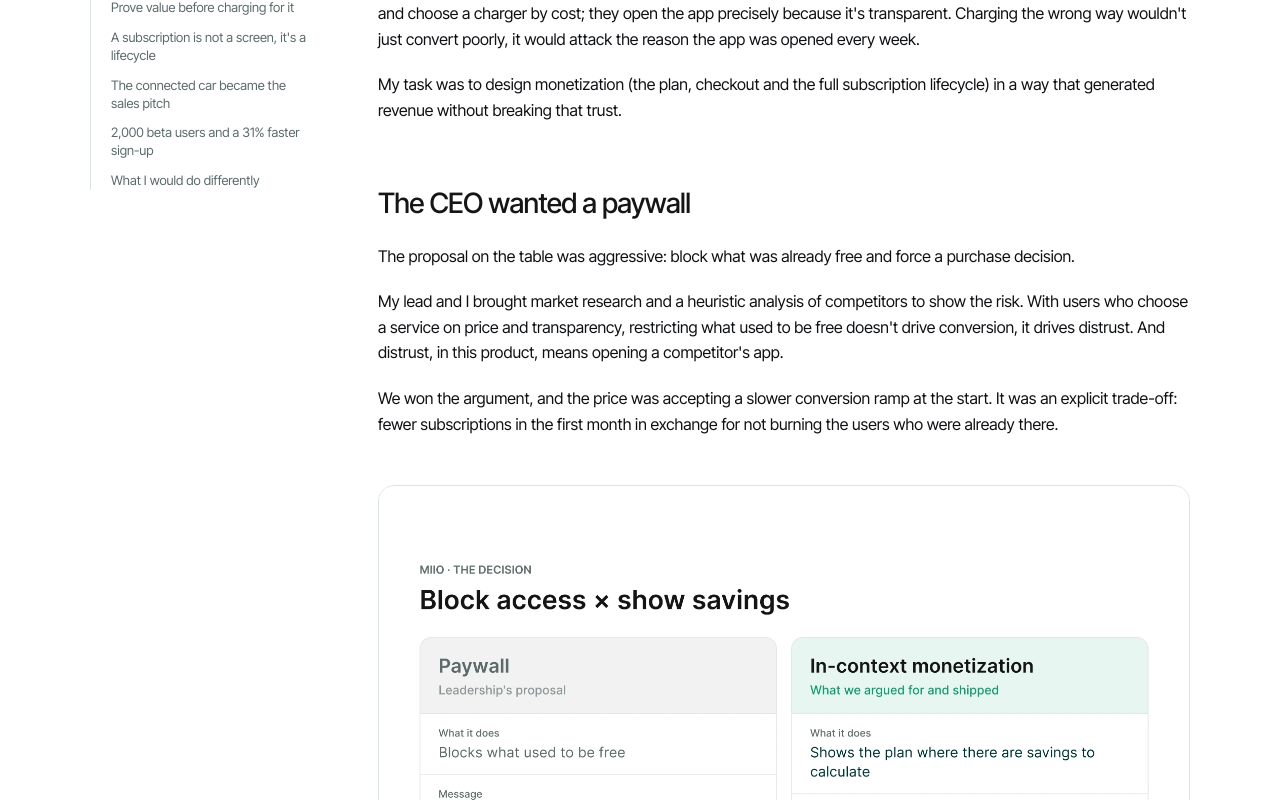
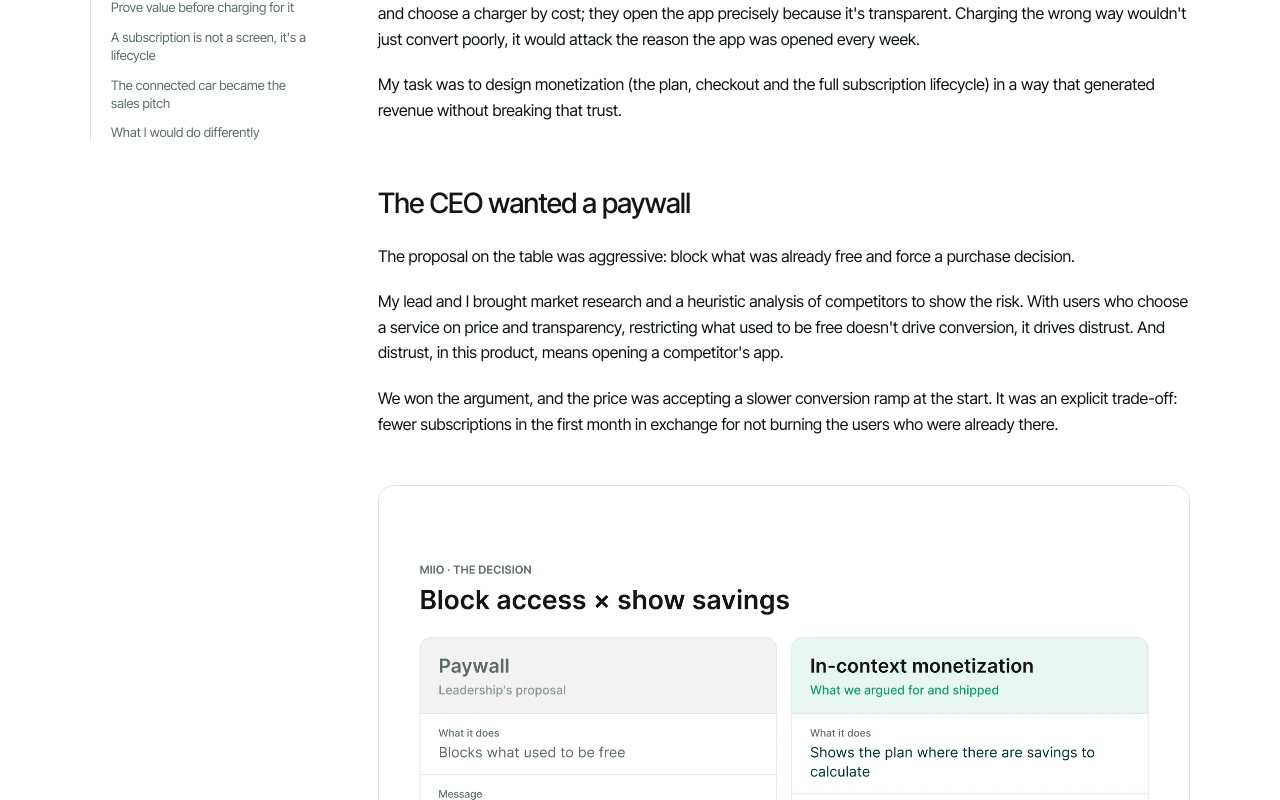
Before and after one commit to rodrijovem/rodrigofsilva-portfolio, a React (Vite) app: page /cases/miio in a window 1280 px wide. Shown: the part 1780-2580 px from the top of the page. Built offline with nearby package versions, Linux system fonts and the light colour scheme.

Commit message:
content(miio): remove titulo da secao de resultado
Co-Authored-By: Claude Opus 5.5 <noreply@anthropic.com>

```diff
--- a/src/content/miio.tsx
+++ b/src/content/miio.tsx
@@ -62,7 +62,6 @@ export function getMiioContent(lang: Lang): ReactNode {
 
       {img(miioMone, "Consumption and vehicle connection screen", "With the car connected, the app shows the session in progress, the battery level, and the cost accumulating in real time — the data that makes the plan's savings verifiable by the user.")}
 
-      {h("results", "2,000 beta users and a 31% faster sign-up")}
       {statsGrid([
         { value: "2,000", label: "users in the plan beta, before billing" },
         { value: "-31%", label: "time in the sign-up journey" }
@@ -123,7 +122,6 @@ export function getMiioContent(lang: Lang): ReactNode {
 
       {img(miioMone, "Tela de consumo e conexão com o veículo", "Com o carro conectado, o app mostra a sessão em curso, o nível de bateria e o custo correndo em tempo real — o dado que torna a economia do plano verificável pelo usuário.")}
 
-      {h("results", "2.000 usuários no beta e um cadastro 31% mais rápido")}
       {statsGrid([
         { value: "2.000", label: "usuários no beta do plano, antes da cobrança" },
         { value: "-31%", label: "no tempo da jornada de cadastro" }
```
